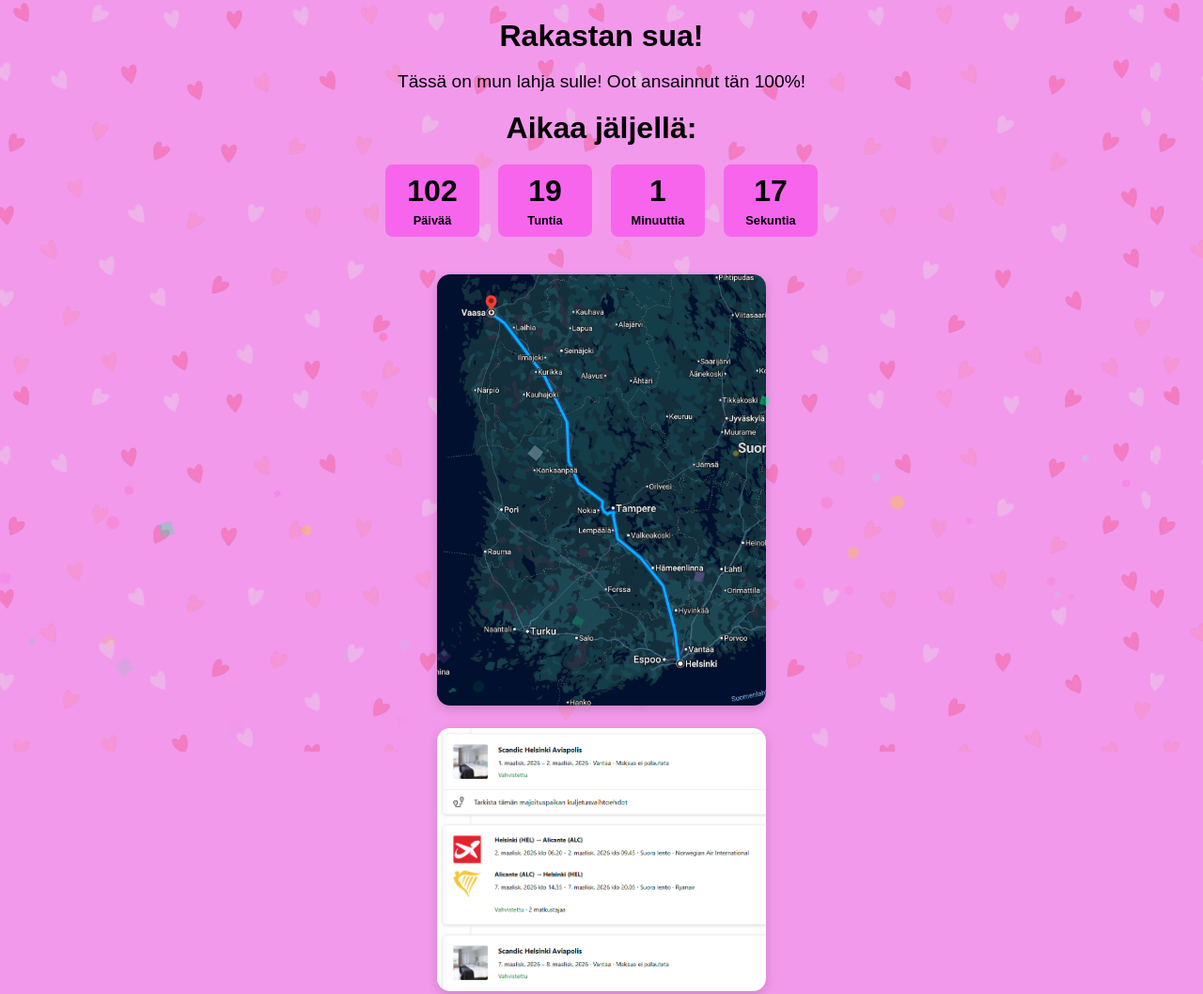
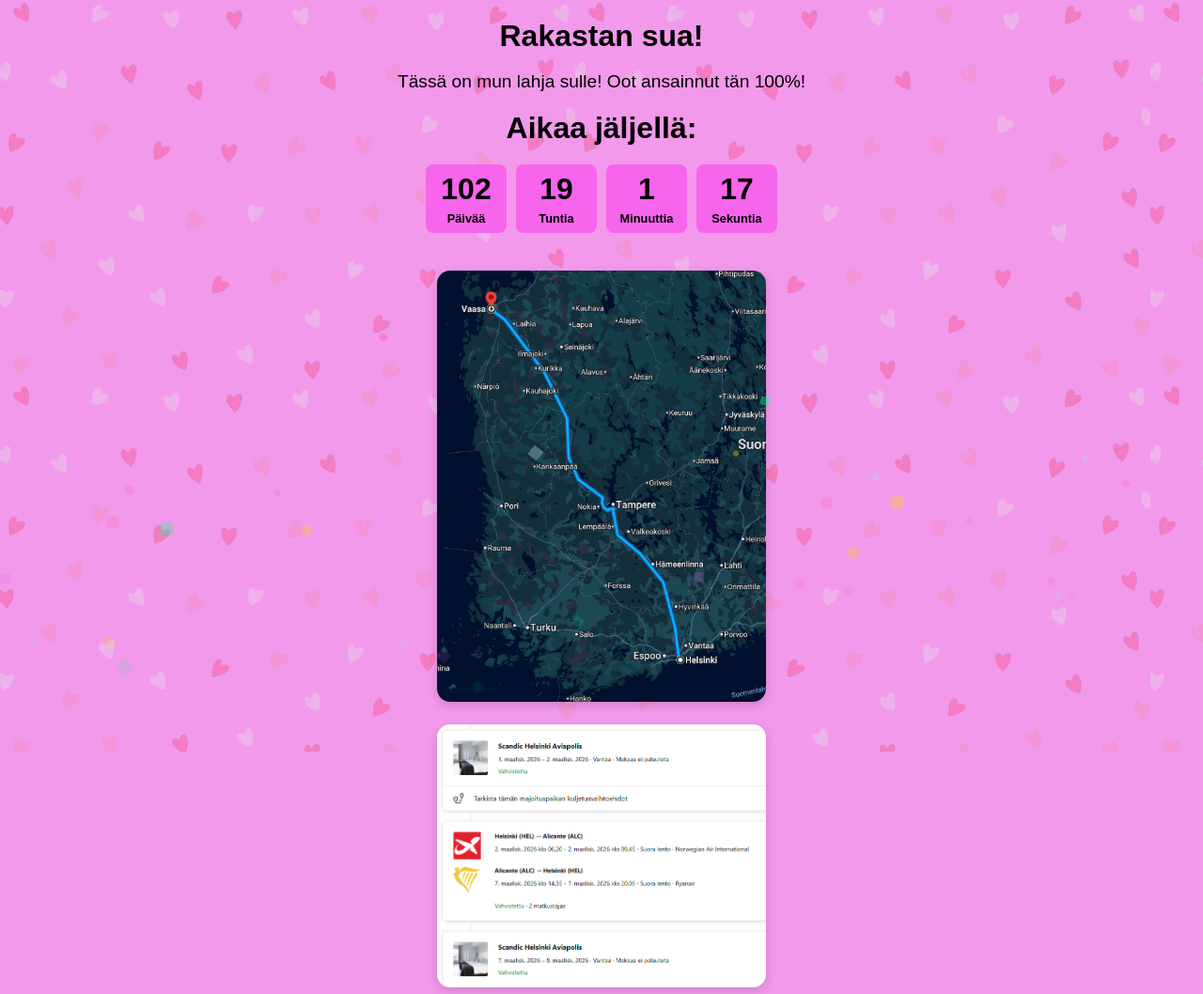
Before and after one commit to TheLawhq/TheLawhq.github.io, a plain HTML site: page lahja.html in a window 1280 px wide. Shown: the top 1058 px of the page at 94% size. Drawn offline with Linux system fonts and the light colour scheme.

Commit message:
Update style.css

```diff
--- a/style.css
+++ b/style.css
@@ -111,16 +111,16 @@
         #countdown-timer {
             display: flex;
             justify-content: center;
-            gap: 20px;
+            gap: 10px;
             margin-top: 20px;
         }
 
         .time-box {
             background-color: #f765ed;
             color: black;
-            padding: 10px;
+            padding: 8px;
             border-radius: 8px;
-            min-width: 80px;
+            min-width: 70px;
         }
 
         .time-value {
```
